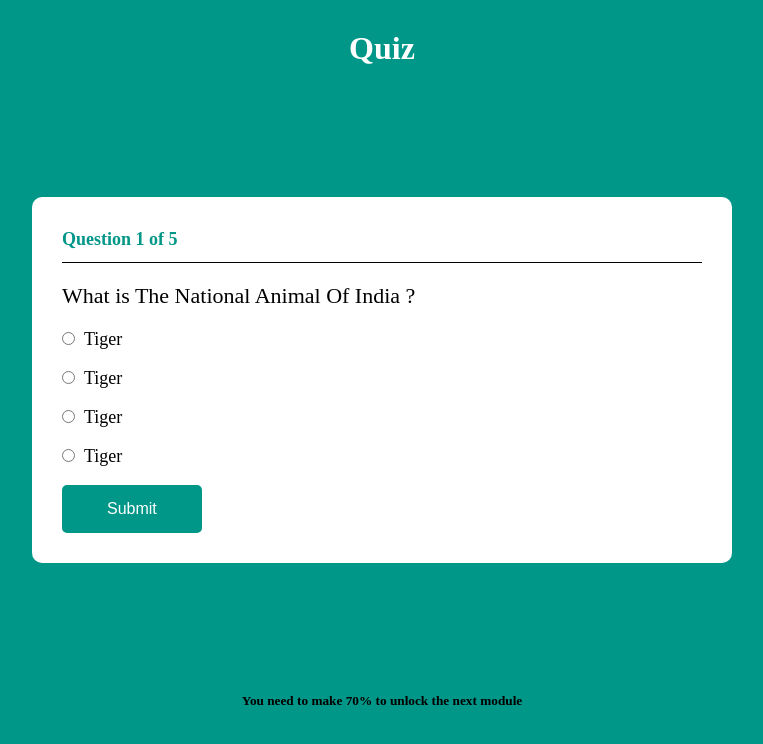
After one commit to SupriyoGhatak/Ilearn-Project, a PHP site: page /quiz.php in a window 1280 px wide. The commit adds this page. Shown: the top 744 px of the page, without its empty margins (258-1021 px from the left). Run offline with PHP 8.4, Linux system fonts and the light colour scheme.

Commit message:
Quiz Done

```diff
--- /dev/null
+++ b/css/quiz_style.css
@@ -0,0 +1,101 @@
+/*
+To change this license header, choose License Headers in Project Properties.
+To change this template file, choose Tools | Templates
+and open the template in the editor.
+*/
+/*
+    Created on : 19-Jun-2021, 8:51:33 am
+    Author     : supriyoghatak
+*/
+
+
+*{
+    box-sizing: border-box;
+    margin: 0;
+    padding: 0;
+    outline: none;
+}
+
+body{
+    margin: 0;
+    font-size: 16px;
+    background-color: #009688;
+}
+h2{
+
+    align-items: center;
+}
+
+.custom-box{
+    max-width: 700px;
+    background-color: #ffffff;
+    margin: 130px auto;
+    padding: 30px;
+    border-radius: 10px;
+}
+
+.custom-box.hide
+{
+    display: none;
+}
+
+.home-box h2{
+    font-size: 18px;
+    color: #000000;
+    font-weight: 500;
+    margin-bottom: 15px;
+    line-height: 25px;
+}
+
+.home-box p{
+    font-size: 16px;
+    margin-bottom: 10px;line-height: 22px;
+    color: #000000;
+    font-weight: 400;
+}
+
+.home-box p span{
+    font-weight: 500;
+}
+ .quiz-box .question-text
+{
+    font-size: 22px;
+    color: black;
+
+    font-weight: 40;
+    padding: 20px 0;
+    margin: 0;
+}
+
+/* .quiz-box .option-container .option
+{
+    background-color: #cccccc;
+    padding: 15px;
+    font-size: 16px;
+    line-height: 22px;
+    color: #000000;
+    border-radius: 5px;
+    margin-bottom: 10px;
+    cursor: pointer;
+} */
+
+.btn
+{
+    padding: 15px 45px;
+    background-color: #009688;
+    color: #ffffff;
+    border: none;
+    border-radius: 5px;
+    font-size: 16px;
+    cursor: pointer;
+}
+
+.quiz-box .question-number
+{
+    font-size: 18px;
+    color: #009688;
+    font-weight: 600;
+    border-bottom: 1px solid black;
+    padding-bottom: 10px;
+    line-height: 25px;
+}
--- a/dashcourses.php
+++ b/dashcourses.php
@@ -180,7 +180,7 @@
 
 </div>
           -->
-<div class ="container col-md-7">
+  <div class ="container col-md-7" style="margin-top:20px; margin-bottom:20px;">
      <div class="row">
      <?php
      if($temp>0)
--- a/footer.php
+++ b/footer.php
@@ -34,7 +34,7 @@
             <ul>
               <li><a href="#">Amrita Pal</a></li>
               <li><a href="#">Sanchari Acharya</a></li>
-              <li><a href="#">Supriyo Ghatak</a></li>
+              <li><a href="quiz.php">Supriyo Ghatak</a></li>
               <li><a href="#">Tanmoy Das</a></li>
             </ul>
           </div>
--- /dev/null
+++ b/quiz.php
@@ -0,0 +1,61 @@
+<!DOCTYPE html>
+<html lang="en">
+<head>
+    <meta charset="UTF-8">
+    <meta http-equiv="X-UA-Compatible" content="IE=edge">
+    <meta name="viewport" content="width=device-width, initial-scale=1.0">
+    <link rel="stylesheet" href="css/quiz_style.css">
+    <title>Document</title>
+</head>
+<body>
+    <!-- <div class="home-box custom-box hide">
+        <h2>Quiz</h2>
+        <p>Total Number Of Question:<span class="total-question">5</span></p>
+        <button class="btn" type="button">Start Quiz</button>
+    </div> -->
+
+    <!-- <div class="quiz-box custom-box">
+        <div class="question-number">
+            Question 1 of 5
+        </div>
+        <div class="option-container">
+            <div class="option"></div>
+            <div class="option"></div>
+            <div class="option"></div>
+            <div class="option"></div>
+
+        </div>
+    </div> -->
+    <form action="">
+    <h1 style="color: white; margin-top: 30px;"><center>Quiz</center></h1>
+    <div class="quiz-box custom-box">
+        <div class="question-number">
+            Question 1 of 5
+        </div>
+        <div class="question-text">
+            What is The National Animal Of India ?
+        </div>
+
+        <input type="radio" id="1" name="1" value="1">
+        <label for="1" style="padding:5px; font-size: 18px;">Tiger</label><br><br>
+        <input type="radio" id="1" name="1" value="1">
+        <label for="1" style="padding:5px;font-size: 18px;">Tiger</label><br><br>
+        <input type="radio" id="1" name="1" value="1">
+        <label for="1" style="padding:5px; font-size: 18px;">Tiger</label><br><br>
+        <input type="radio" id="1" name="1" value="1">
+        <label for="1" style="padding:5px; font-size: 18px;">Tiger</label><br><br>
+
+
+
+        <!-- <div class="option-container">
+
+
+        </div> -->
+        <div class="submit-button">
+            <button type="button" class="btn">Submit</button>
+        </div>
+    </div>
+</form>
+    <h5><center>You need to make 70% to unlock the next module</center></h5>
+</body>
+</html>
```
Also changed, not shown: nbproject/private/private.xml (+3 -38 lines).
